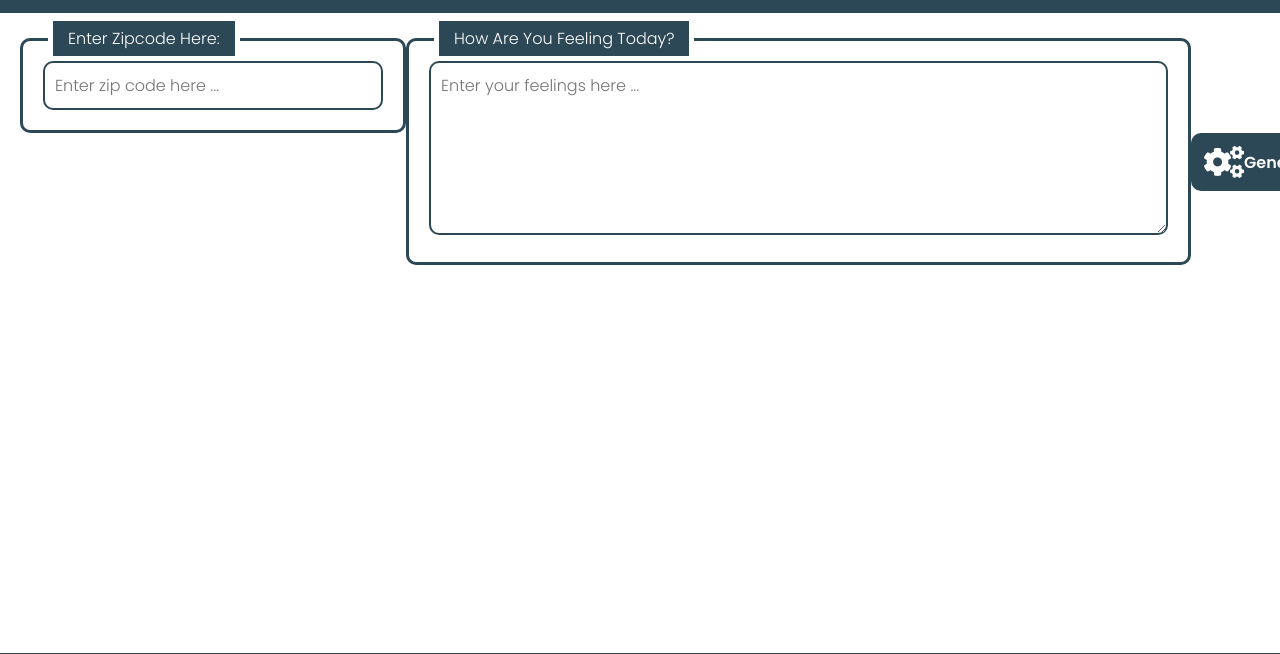
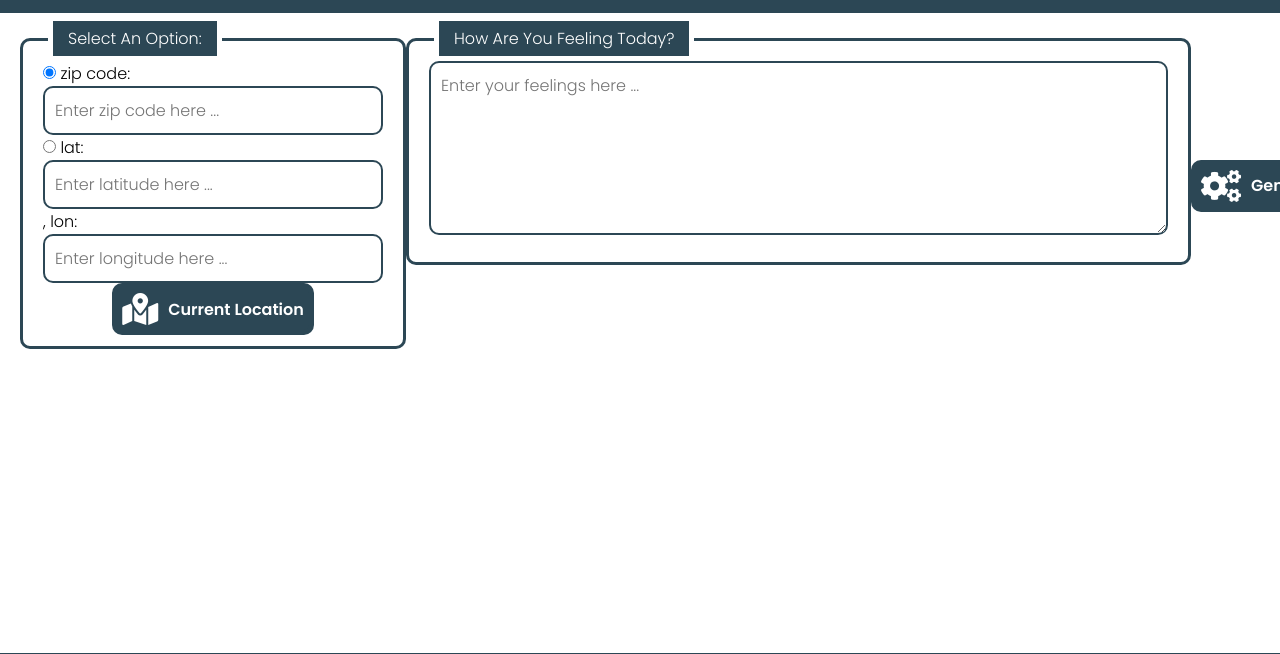
Before and after one commit to ibrahimelmokhtar/js-sample-weather-app, a website: page website/index.html in a window 1280 px wide. Shown: the part 67-721 px from the top of the page. Drawn offline with Linux system fonts and the light colour scheme.

Commit message:
Add new input elements: (latitude/longitude) and (current location)

```diff
--- a/website/css/styles.css
+++ b/website/css/styles.css
@@ -96,14 +96,16 @@ main div#user__inputs__container {
 /* ************************************************************** */
 /* ********************   Zipcode Section   ********************* */
 /* ************************************************************** */
-section.zipcode__section {
+section.location__section {
+    height: 90%;
+
     display: flex;
     flex-direction: column;
-    justify-content: center;
-    align-items: center;
+    justify-content: space-around;
+    align-items: flex-start;
 }
 
-section.zipcode__section input,
+section.location__section input,
 section.feeling__section textarea {
     color: #2c4755;
 
@@ -129,9 +131,9 @@ main button {
 
     font-weight: 600;
 
-    width: 150px;
-    padding: 8px;
-    margin-top: 15vh;
+    width: fit-content;
+    padding: 5px;
+    align-self: center;
 
     border: 5px solid #2c4755;
     border-radius: 10px;
@@ -147,6 +149,7 @@ main button {
 
 main button span {
     font-weight: 600;
+    margin-left: 10px;
 }
 
 main button:hover {
@@ -183,7 +186,7 @@ section.display__section div.row__displayed {
 
     display: flex;
     flex-direction: row;
-    justify-content: space-evenly;
+    justify-content: space-around;
     align-items: center;
 }
 
@@ -202,7 +205,7 @@ section.display__section span#temp__symbol {
     font-size: 2rem;
 }
 
-section.display__section div#temp__unit__selection {
+section.display__section span#temp__unit__selection {
     margin-left: 10px;
 }
 
--- a/website/index.html
+++ b/website/index.html
@@ -32,16 +32,37 @@
     <!-- Main Application -->
     <main>
       <div id="user__inputs__container">
-        <!-- Zip Code Section -->
-        <section class="section__container zipcode__section">
-          <h2 class="section__title">Enter Zipcode here:</h2>
-          <input type="text" id="zip" placeholder="Enter zip code here ...">
+        <!-- Inputs Section -->
+        <section class="section__container location__section">
+          <h2 class="section__title">Select an option:</h2>
+
+          <!-- Zip Code Input -->
+          <div class="active__input">
+            <input type="radio" name="input__selection" id="zip__selected" value="zipcode" checked>
+            <label for="zip__selected">zip code:</label>
+            <input type="text" id="zip" placeholder="Enter zip code here ...">
+          </div>
+
+          <!-- Latitude and Longitude Inputs -->
+          <div>
+            <input type="radio" name="input__selection" id="coords__selected" value="coords">
+            <label for="coords__selected">lat:</label>
+            <input type="text" id="latitude" placeholder="Enter latitude here ...">
+            <label for="coords__selected">, lon:</label>
+            <input type="text" id="longitude" placeholder="Enter longitude here ...">
+          </div>
+
+          <!-- Get Current Location Input -->
+          <button id="current__location" type="submit" title="Get Current Location">
+            <i class="fas fa-map-marked-alt fa-2x"></i>
+            <span>Current Location</span>
+          </button>
         </section>
 
         <!-- Feeling Section -->
         <section class="section__container feeling__section">
           <h2 class="section__title">How are you feeling today?</h2>
-          <textarea class="myInput" id="feelings" placeholder="Enter your feelings here ..." rows="6" cols="50"></textarea>
+          <textarea id="feelings" placeholder="Enter your feelings here ..." rows="6" cols="50"></textarea>
         </section>
 
         <!-- Generate Button -->
@@ -54,32 +75,33 @@
       <!-- Entry Display Section -->
       <section class="section__container display__section">
         <h2 class="section__title">Most Recent Entry:</h2>
+
         <div id="entry__container">
           <div class="row__displayed">
-            <h3 id="date"></h3>
+            <h3 id="date">date_placeholder</h3>
 
             <h3 id="temp">
-              <span id="temp__value"></span>
+              <span id="temp__value">temp_placeholder</span>
               <span id="temp__symbol">&deg;</span>
-              <div id="temp__unit__selection">
+              <span id="temp__unit__selection">
                 <span id="temp__Fahrenheit" class="active__degree">F</span>
                 <span>/</span>
                 <span id="temp__Celsius">C</span>
-              </div>
+              </span>
             </h3>
 
             <h3 id="weather__icon">
-              <img src="" alt="Weather Icon">
+              <img src="http://image_placeholder.com" alt="Weather Icon">
             </h3>
           </div>
 
           <div class="row__displayed">
-            <h3 id="weather__place"></h3>
-            <h3 id="weather__description"></h3>
+            <h3 id="weather__place">place_placeholder</h3>
+            <h3 id="weather__description">description_placeholder</h3>
           </div>
 
           <div class="row__displayed">
-            <h3 id="content"></h3>
+            <h3 id="content">feeling_placeholder</h3>
           </div>
         </div>
       </section>
--- a/website/js/app.js
+++ b/website/js/app.js
@@ -244,7 +244,6 @@ btnGenerate.addEventListener('click', captureUserData);
 // Event listener for temperature unit selection:
 tempUnit.addEventListener('click', changeTempUnit);
 
-
 /**
  * End of Event Listeners.
  */
```
